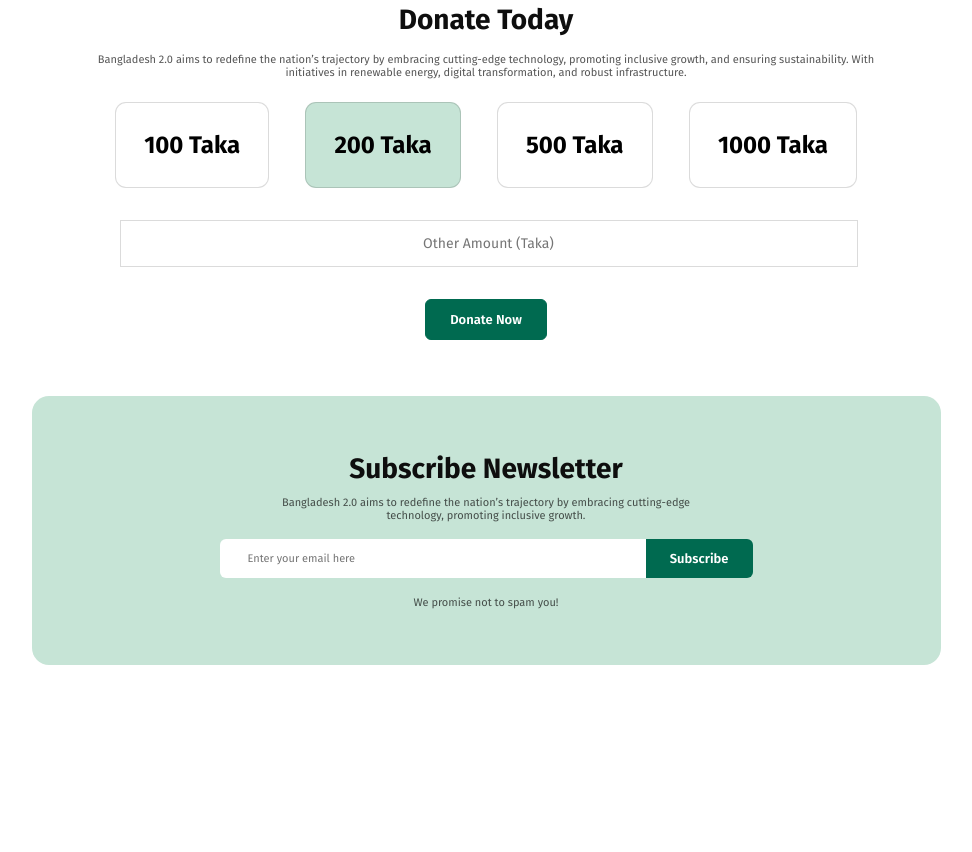
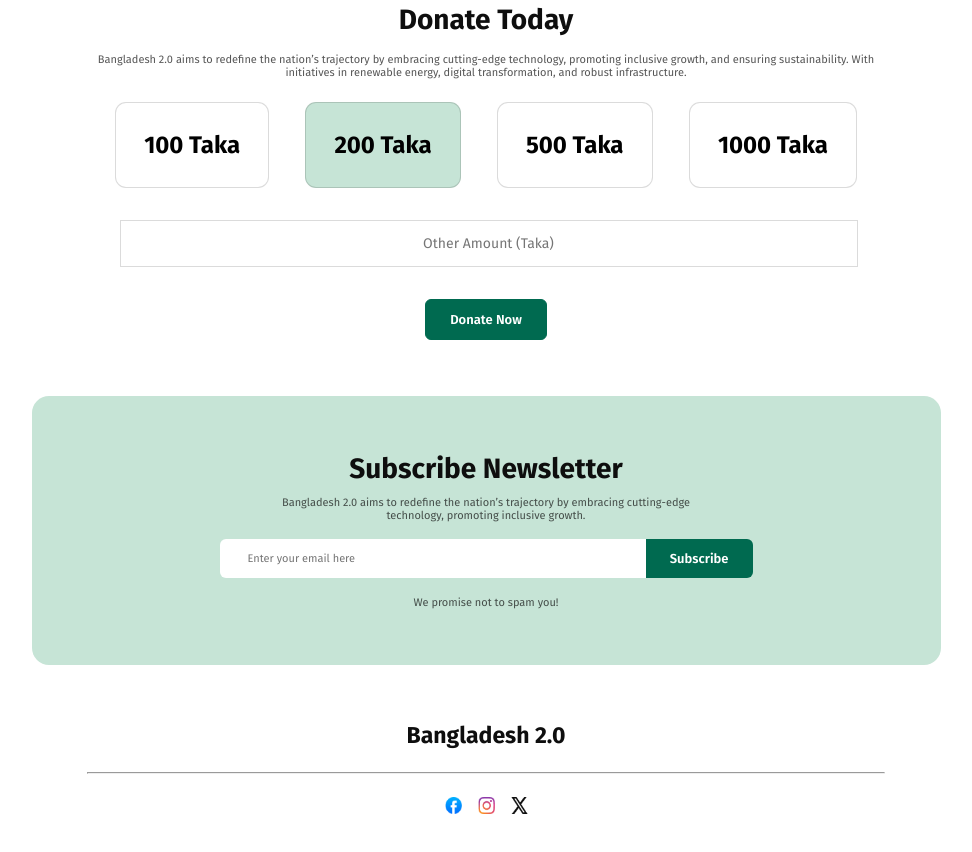
Before and after one commit to soumit1803063/assignment1, a plain HTML site: page index.html in a window 1280 px wide. Shown: the part 2155-3007 px from the top of the page, without its empty margins (154-1126 px from the left). Before the commit the page ends 2820 px from the top, so only its background shows below. Drawn offline with Linux system fonts and the light colour scheme.

Commit message:
Add footer section

```diff
--- a/css/style.css
+++ b/css/style.css
@@ -408,7 +408,7 @@ header .navigation-section {
   display: block;
   margin: 0 auto;
 }
-
+/* Subscribe Section */
 #subscribe {
   width: 909px;
   margin: 0 auto;
@@ -481,6 +481,35 @@ header .navigation-section {
   font-weight: 600;
   text-align: left;
 }
+
+/* Footer Section */
+#footer {
+  margin: 56px 0;
+}
+#footer .title {
+  color: rgb(14, 14, 14);
+  font-size: 23px;
+  font-weight: 700;
+  text-align: center;
+}
+#footer hr {
+  width: 796px;
+  margin: 0 auto;
+  margin-top: 23px;
+}
+
+#footer .social {
+  margin-top: 23px;
+  display: flex;
+  justify-content: center;
+  align-items: center;
+  gap: 16px;
+}
+#footer .social img {
+  width: 17px;
+  height: 17px;
+}
+
 /* Hover */
 .button-primary:hover {
   border: 1px solid rgb(0, 106, 80);
--- a/index.html
+++ b/index.html
@@ -273,6 +273,16 @@
         </div>
       </section>
     </main>
-    <footer></footer>
+    <footer>
+      <section id="footer">
+        <h2 class="title">Bangladesh 2.0</h2>
+        <hr />
+        <div class="social">
+          <a href=""><img src="assets/facebook.png" alt="" /></a>
+          <a href=""><img src="assets/instagram.png" alt="" /></a>
+          <a href=""><img src="assets/x.png" alt="" /></a>
+        </div>
+      </section>
+    </footer>
   </body>
 </html>
```
